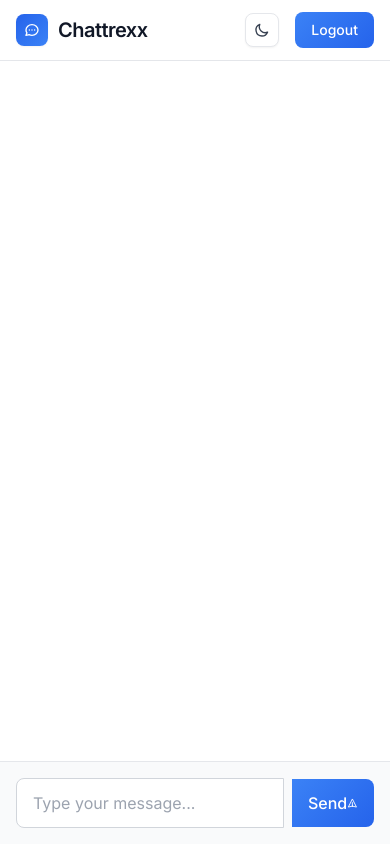
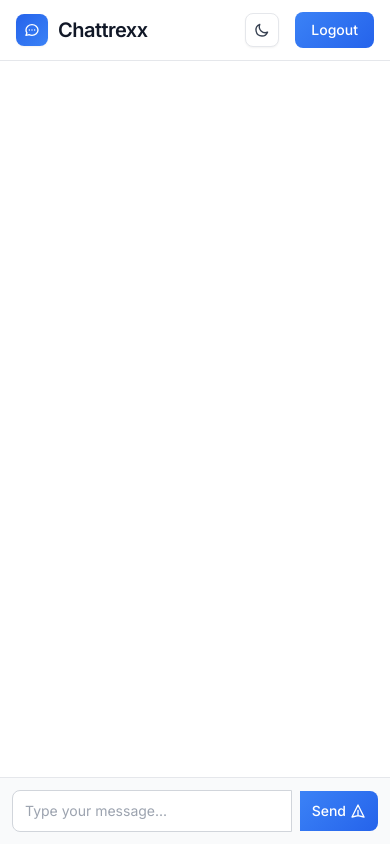
Before and after one commit to aniket-g-3101/Chat_Application, a website: page public/chat.html in a window 390 px wide. Drawn offline with nearby package versions, Linux system fonts and the light colour scheme; no server answers.

Commit message:
Initial commit

```diff
--- a/public/chat.html
+++ b/public/chat.html
@@ -271,9 +271,9 @@
         });
     </script>
 
-    <!-- Main Chat Container -->
-    <main class="flex-1 flex flex-col h-[calc(100vh-88px)]">
-      <div class="flex-1 flex flex-col bg-white dark:bg-gray-800 shadow-lg">
+        <!-- Main Chat Container -->
+    <main class="flex-1 flex flex-col overflow-hidden">
+      <div class="flex-1 flex flex-col bg-white dark:bg-gray-800 shadow-lg overflow-hidden">
         <!-- Messages Container -->
         <div
           id="messages"
@@ -282,23 +282,23 @@
 
         <!-- Message Input -->
         <div
-          class="p-4 sm:p-6 bg-gray-50 dark:bg-gray-900 border-t border-gray-200 dark:border-gray-700"
+          class="p-3 sm:p-6 bg-gray-50 dark:bg-gray-900 border-t border-gray-200 dark:border-gray-700"
         >
           <div class="max-w-7xl mx-auto flex items-center gap-2">
             <input
               type="text"
               id="messageInput"
               placeholder="Type your message..."
-              class="flex-1 px-4 py-3 text-gray-900 dark:text-white bg-white dark:bg-gray-800 rounded-l-lg border border-gray-300 dark:border-gray-600 focus:outline-none focus:border-blue-500 dark:focus:border-blue-400 transition-colors"
+              class="flex-1 px-3 py-2.5 sm:px-4 sm:py-3 text-sm sm:text-base text-gray-900 dark:text-white bg-white dark:bg-gray-800 rounded-l-lg border border-gray-300 dark:border-gray-600 focus:outline-none focus:border-blue-500 dark:focus:border-blue-400 transition-colors"
               onkeypress="if(event.key === 'Enter') sendMessage()"
             />
             <button
               onclick="sendMessage()"
-              class="btn-primary px-4 py-3 text-white font-medium rounded-r-lg flex items-center justify-center min-w-[80px]"
+              class="btn-primary px-3 py-2.5 sm:px-4 sm:py-3 text-white font-medium rounded-r-lg flex items-center justify-center gap-1 min-w-[70px] sm:min-w-[80px]"
             >
-              <span>Send</span>
+              <span class="text-sm sm:text-base">Send</span>
               <svg
-                class="w-5 h-5"
+                class="w-4 h-4 sm:w-5 sm:h-5"
                 fill="none"
                 stroke="currentColor"
                 viewBox="0 0 24 24"
@@ -315,7 +315,6 @@
         </div>
       </div>
     </main>
-
     <script>
       // Theme Toggle Functionality
       const themeToggleBtn = document.getElementById("themeToggle");
```
